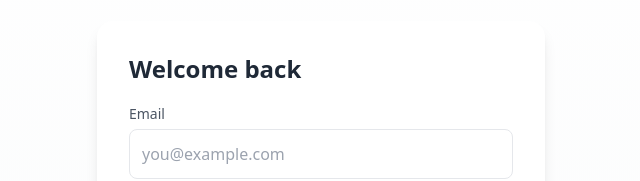
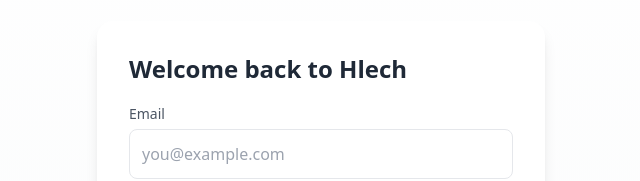
Before and after one commit to ydlech77/Hlech, a React (Create React App) app in the folder frontend/: page /login in a window 1280 px wide. Shown: the part 185-366 px from the top of the page, without its empty margins (319-959 px from the left). Built offline with nearby package versions, Linux system fonts and the light colour scheme.

Commit message:
Fix signup API URL

```diff
--- a/frontend/src/pages/Login.js
+++ b/frontend/src/pages/Login.js
@@ -143,7 +143,7 @@
       <div className="w-full max-w-md bg-white shadow-lg rounded-2xl p-8">
         {!showReset ? (
           <>
-            <h2 className="text-2xl font-bold mb-4 text-gray-800">Welcome back</h2>
+            <h2 className="text-2xl font-bold mb-4 text-gray-800">Welcome back to Hlech </h2>
 
             {formError && (
               <div className="mb-3 rounded-md bg-red-50 border border-red-200 text-red-700 p-3 text-sm">
--- a/frontend/src/pages/Signup.js
+++ b/frontend/src/pages/Signup.js
@@ -47,7 +47,7 @@
     setLoading(true);
 
     try {
-      const res = await fetch("http://127.0.0.1:8000/api/accounts/signup/", {
+      fetch("https://hlech.onrender.com/api/accounts/signup/", {
         method: "POST",
         headers: { "Content-Type": "application/json" },
         body: JSON.stringify({ username, email, password }),
@@ -94,7 +94,7 @@
   return (
     <div className="min-h-screen flex items-center justify-center bg-gradient-to-b from-white to-gray-50 p-6">
       <div className="w-full max-w-md bg-white shadow-lg rounded-2xl p-8">
-        <h2 className="text-2xl font-bold mb-4 text-gray-800">Create account</h2>
+        <h2 className="text-2xl font-bold mb-4 text-gray-800">Create Hlech account</h2>
         <form onSubmit={handleSubmit} className="space-y-4">
           <div>
             <label className="text-sm text-gray-600">Username</label>
```
